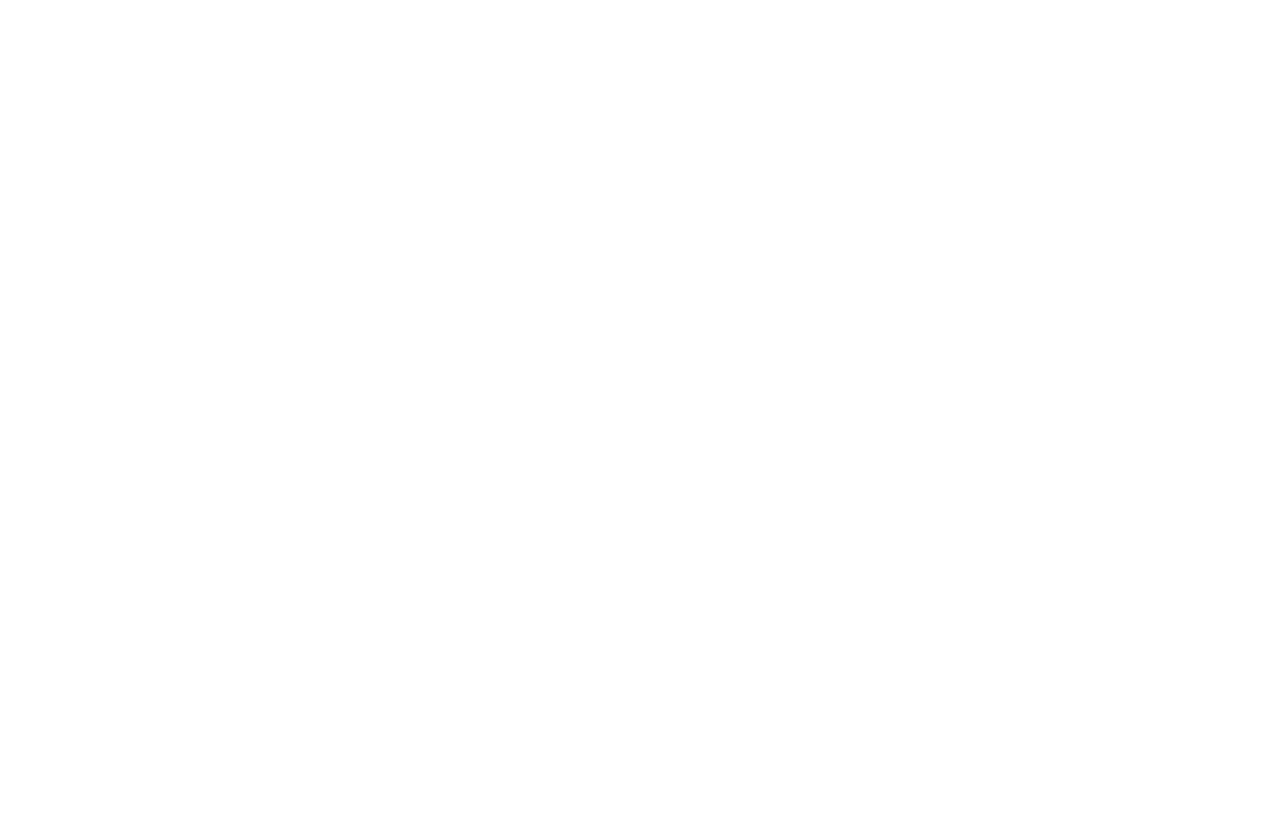
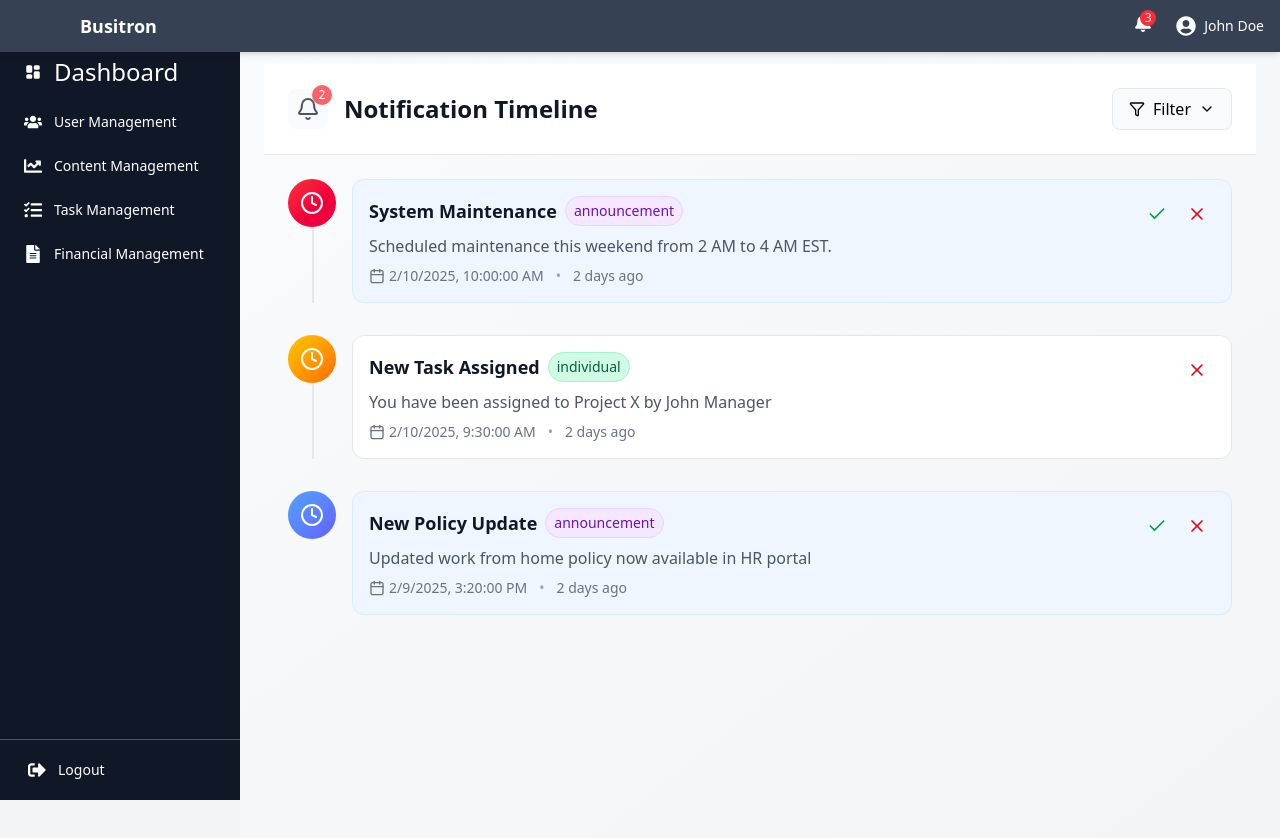
Before and after one commit to vishnusharmi/CompanyWebSite, a React app in the folder company-website/: page /admin/notification in a window 1280 px wide. Before the commit this address had no page. Before the commit the page ends 800 px from the top, so only its background shows below. Built offline with nearby package versions, Linux system fonts and the light colour scheme; the HTML template or start-up script is replaced by a standard one.

Commit message:
notification

```diff
--- a/company-website/src/components/Routing/Routing.jsx
+++ b/company-website/src/components/Routing/Routing.jsx
@@ -23,6 +23,7 @@
 import EmployeeDashboardPage from "../employeeDash/EmpDashboardPage";
 import PerformanceTracking from "../employeeDash/pages/performanceTracking/PerformanceTracking";
 import EmployeeTask from "../employeeDash/pages/taskManagement/TaskManagement"
+import NotificationSystem from "../adminDash/pages/notifications/Notification";
 
 
 
@@ -36,6 +37,7 @@
           <Route path="/forget-password" element={<Forget />} />
           <Route path="/reset-password" element={<ResetPassword />} />
 
+
           {/* Nested Route for Admin Dashboard */}
           <Route path="/admin" element={<AdminDashboard />}>
             <Route index element={<MainDashboard />} />
@@ -43,6 +45,7 @@
             <Route path="/admin/financial" element={<FinancialManagement />} />
             <Route path="/admin/task" element={<TaskManagement />} />
             <Route path="/admin/content" element={<ContentManagement />} />
+            <Route path="/admin/notification" element={<NotificationSystem />}></Route>
           </Route>
 
           {/* Nested Route for Partner Dashboard */}
--- a/company-website/src/components/adminDash/layout/Header.jsx
+++ b/company-website/src/components/adminDash/layout/Header.jsx
@@ -1,5 +1,6 @@
 import { FaBell, FaUserCircle, FaBars, FaTimes } from "react-icons/fa";
 import { useState } from "react";
+import { Link } from "react-router-dom";
 
 const Header = () => {
   const [menuOpen, setMenuOpen] = useState(false);
@@ -25,12 +26,14 @@
       {/* Right Side: Notification & User Profile */}
       <div className="flex items-center space-x-4 md:space-x-6">
         {/* Notification Icon */}
-        <button className="relative">
+          <Link to={'/admin/notification'}>
+          <button className="relative">
           <FaBell className="text-lg hover:text-gray-300 transition-colors duration-300" />
           <span className="absolute -top-1 -right-1 bg-red-500 text-white text-xs rounded-full w-4 h-4 flex items-center justify-center">
             3
           </span>
         </button>
+          </Link>
 
         {/* User Profile (Hidden on Small Screens) */}
         <button className="hidden md:flex items-center space-x-2 hover:text-gray-300 transition-colors duration-300">
--- /dev/null
+++ b/company-website/src/components/adminDash/pages/notifications/Notification.jsx
@@ -0,0 +1,229 @@
+import React, { useState } from 'react';
+import {
+  Bell,
+  X,
+  Check,
+  AlertCircle,
+  Calendar,
+  Filter,
+  ChevronDown,
+  Clock,
+  Radio
+} from 'lucide-react';
+
+const NotificationSystem = () => {
+  const [notifications, setNotifications] = useState([
+    {
+      id: 1,
+      type: 'announcement',
+      title: 'System Maintenance',
+      message: 'Scheduled maintenance this weekend from 2 AM to 4 AM EST.',
+      priority: 'high',
+      timestamp: '2025-02-10T10:00:00',
+      read: false
+    },
+    {
+      id: 2,
+      type: 'individual',
+      title: 'New Task Assigned',
+      message: 'You have been assigned to Project X by John Manager',
+      priority: 'medium',
+      timestamp: '2025-02-10T09:30:00',
+      read: true
+    },
+    {
+      id: 3,
+      type: 'announcement',
+      title: 'New Policy Update',
+      message: 'Updated work from home policy now available in HR portal',
+      priority: 'low',
+      timestamp: '2025-02-09T15:20:00',
+      read: false
+    }
+  ]);
+
+  const [filter, setFilter] = useState('all');
+  const [showFilters, setShowFilters] = useState(false);
+
+  const getPriorityStyle = (priority) => {
+    switch (priority) {
+      case 'high':
+        return 'bg-gradient-to-br from-red-500 to-rose-600';
+      case 'medium':
+        return 'bg-gradient-to-br from-yellow-400 to-orange-500';
+      case 'low':
+        return 'bg-gradient-to-br from-blue-400 to-indigo-500';
+      default:
+        return 'bg-gradient-to-br from-gray-400 to-gray-500';
+    }
+  };
+
+  const getTypeStyle = (type) => {
+    return type === 'announcement'
+      ? 'bg-purple-100 text-purple-800 border border-purple-200'
+      : 'bg-emerald-100 text-emerald-800 border border-emerald-200';
+  };
+
+  const markAsRead = (id) => {
+    setNotifications(notifications.map(notif =>
+      notif.id === id ? { ...notif, read: true } : notif
+    ));
+  };
+
+  const deleteNotification = (id) => {
+    setNotifications(notifications.filter(notif => notif.id !== id));
+  };
+
+  const formatTimestamp = (timestamp) => {
+    const date = new Date(timestamp);
+    return date.toLocaleString();
+  };
+
+  const getRelativeTime = (timestamp) => {
+    const now = new Date();
+    const date = new Date(timestamp);
+    const diffInHours = Math.abs(now - date) / 36e5;
+
+    if (diffInHours < 1) {
+      const minutes = Math.floor((now - date) / 60000);
+      return `${minutes} minutes ago`;
+    } else if (diffInHours < 24) {
+      return `${Math.floor(diffInHours)} hours ago`;
+    } else {
+      const days = Math.floor(diffInHours / 24);
+      return `${days} days ago`;
+    }
+  };
+
+  const unreadCount = notifications.filter(n => !n.read).length;
+
+  return (
+    <div className="min-h-screen bg-gradient-to-br from-gray-50 to-gray-100 p-6">
+      <div className="">
+        {/* Header */}
+        <div className="border-b border-gray-200 bg-white p-6">
+          <div className="flex items-center justify-between">
+            <div className="flex items-center space-x-4">
+              <div className="relative">
+                <div className="p-2 bg-gray-50 rounded-lg">
+                  <Bell className="h-6 w-6 text-gray-600" />
+                  {unreadCount > 0 && (
+                    <span className="absolute -top-1 -right-1 bg-red-500 text-white text-xs rounded-full h-5 w-5 flex items-center justify-center animate-pulse">
+                      {unreadCount}
+                    </span>
+                  )}
+                </div>
+              </div>
+              <h1 className="text-2xl font-bold text-gray-900">Notification Timeline</h1>
+            </div>
+
+            <div className="relative">
+              <button
+                onClick={() => setShowFilters(!showFilters)}
+                className="flex items-center space-x-2 px-4 py-2 bg-gray-50 rounded-lg hover:bg-gray-100 transition-all duration-200 border border-gray-200"
+              >
+                <Filter className="h-4 w-4" />
+                <span>Filter</span>
+                <ChevronDown className={`h-4 w-4 transition-transform duration-200 ${showFilters ? 'rotate-180' : ''}`} />
+              </button>
+
+              {showFilters && (
+                <div className="absolute right-0 mt-2 w-48 bg-white rounded-xl shadow-lg border border-gray-200 z-10 overflow-hidden">
+                  {['all', 'announcement', 'individual'].map((filterType) => (
+                    <button
+                      key={filterType}
+                      onClick={() => {
+                        setFilter(filterType);
+                        setShowFilters(false);
+                      }}
+                      className={`w-full text-left px-4 py-3 hover:bg-gray-50 transition-colors duration-200 flex items-center space-x-2
+                        ${filter === filterType ? 'bg-blue-50 text-blue-600' : ''}
+                      `}
+                    >
+                      <Radio className="h-4 w-4" />
+                      <span>{filterType.charAt(0).toUpperCase() + filterType.slice(1)}</span>
+                    </button>
+                  ))}
+                </div>
+              )}
+            </div>
+          </div>
+        </div>
+
+        {/* Timeline Content */}
+        <div className="p-6">
+          <div className="space-y-8">
+            {notifications
+              .filter(n => filter === 'all' || n.type === filter)
+              .map((notification, index) => (
+                <div key={notification.id} className="relative">
+                  {/* Timeline line */}
+                  {index !== notifications.length - 1 && (
+                    <div className="absolute left-6 top-10 bottom-0 w-0.5 bg-gray-200" />
+                  )}
+
+                  <div className="flex space-x-4">
+                    {/* Timeline dot */}
+                    <div className={`relative z-10 w-12 h-12 rounded-full flex items-center justify-center ${getPriorityStyle(notification.priority)}`}>
+                      <Clock className="h-6 w-6 text-white" />
+                    </div>
+
+                    {/* Content */}
+                    <div className="flex-1">
+                      <div className={`rounded-xl border p-4 transition-all duration-200 hover:shadow-md
+                        ${!notification.read ? 'bg-blue-50 border-blue-100' : 'bg-white border-gray-200'}
+                      `}>
+                        <div className="flex items-start justify-between">
+                          <div className="space-y-2">
+                            <div className="flex items-center space-x-2">
+                              <h3 className="font-semibold text-gray-900 text-lg">
+                                {notification.title}
+                              </h3>
+                              <span className={`px-2 py-1 text-sm rounded-full ${getTypeStyle(notification.type)}`}>
+                                {notification.type}
+                              </span>
+                            </div>
+                            <p className="text-gray-600">{notification.message}</p>
+
+                            <div className="flex items-center space-x-3 text-sm text-gray-500">
+                              <span className="flex items-center">
+                                <Calendar className="h-4 w-4 mr-1" />
+                                {formatTimestamp(notification.timestamp)}
+                              </span>
+                              <span className="text-gray-400">•</span>
+                              <span>{getRelativeTime(notification.timestamp)}</span>
+                            </div>
+                          </div>
+
+                          <div className="flex space-x-1">
+                            {!notification.read && (
+                              <button
+                                onClick={() => markAsRead(notification.id)}
+                                className="p-2 text-green-600 hover:bg-green-50 rounded-lg transition-all duration-200"
+                                title="Mark as read"
+                              >
+                                <Check className="h-5 w-5" />
+                              </button>
+                            )}
+                            <button
+                              onClick={() => deleteNotification(notification.id)}
+                              className="p-2 text-red-600 hover:bg-red-50 rounded-lg transition-all duration-200"
+                              title="Delete"
+                            >
+                              <X className="h-5 w-5" />
+                            </button>
+                          </div>
+                        </div>
+                      </div>
+                    </div>
+                  </div>
+                </div>
+              ))}
+          </div>
+        </div>
+      </div>
+    </div>
+  );
+};
+
+export default NotificationSystem;
```
Also changed, not shown: 1 other file (tests, documents, lock files or other folders).
